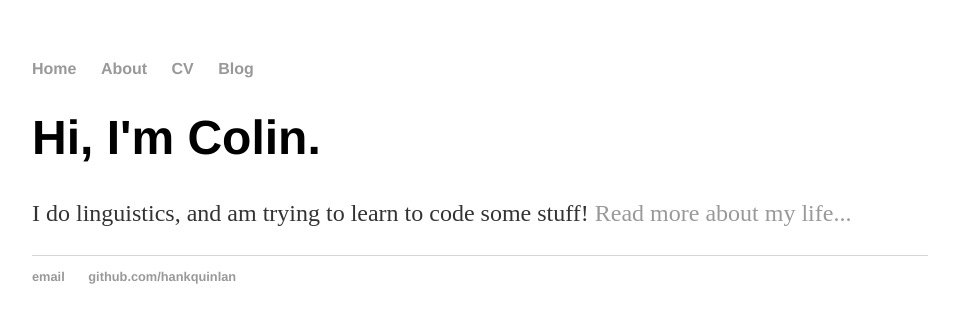
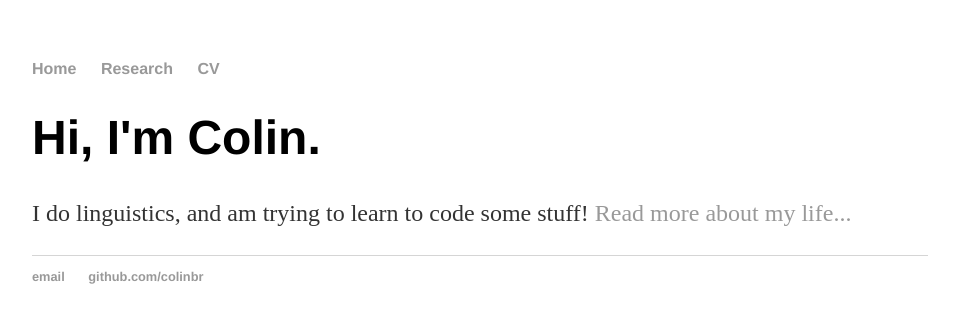
Before and after one commit to colinbr/OLD-colinbr.github.io, a Jekyll site: the page built from index.html, in a window 1280 px wide. Shown: the top 323 px of the page, without its empty margins (160-1119 px from the left). Built offline with Jekyll 4.4.1, drawn with Linux system fonts in a browser that asks for light colours.

Commit message:
Update default.html

```diff
--- a/_layouts/default.html
+++ b/_layouts/default.html
@@ -9,9 +9,8 @@
 			<nav>
 	    		<ul>
 	        		<li><a href="/">Home</a></li>
-		        	<li><a href="/about">About</a></li>
+		        	<li><a href="/about">Research</a></li>
 	        		<li><a href="/cv">CV</a></li>
-	        		<li><a href="/blog">Blog</a></li>
 	    		</ul>
 			</nav>
 			<div class="container">
@@ -21,8 +20,8 @@
 			</div><!-- /.container -->
 			<footer>
 	    		<ul>
-	        		<li><a href="mailto:hankquinlanhub@gmail.com">email</a></li>
-	        		<li><a href="https://github.com/hankquinlan">github.com/hankquinlan</a></li>
+	        		<li><a href="mailto:colinbrot@gmail.com">email</a></li>
+	        		<li><a href="https://github.com/colinbr">github.com/colinbr</a></li>
 				</ul>
 			</footer>
 		</body>
```
